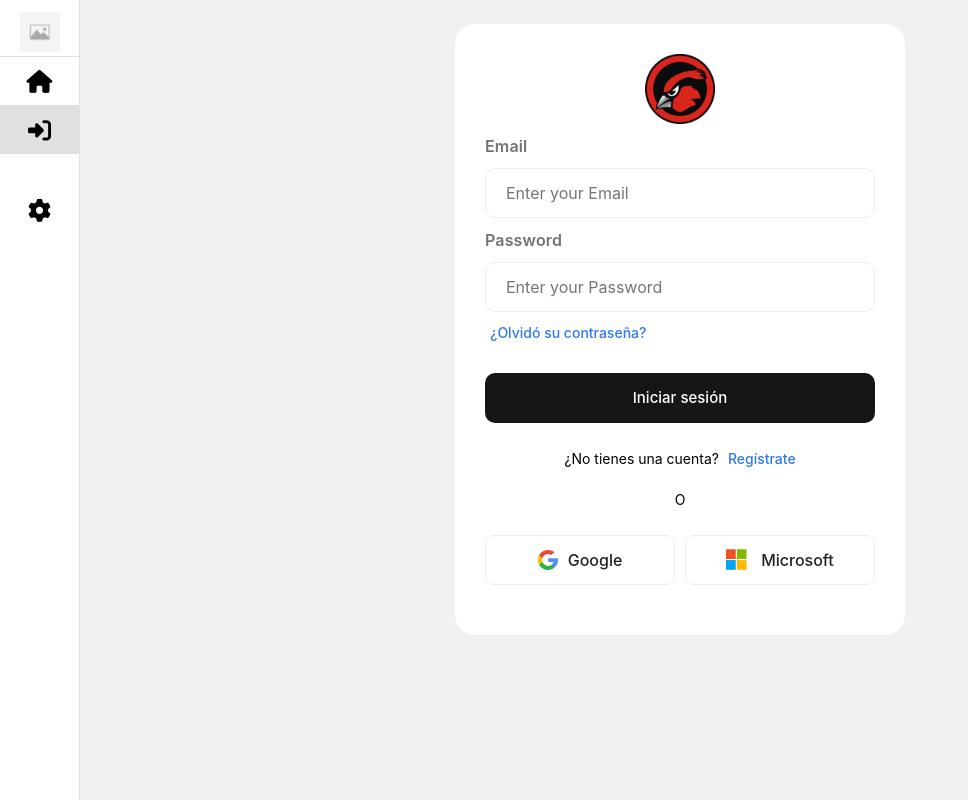
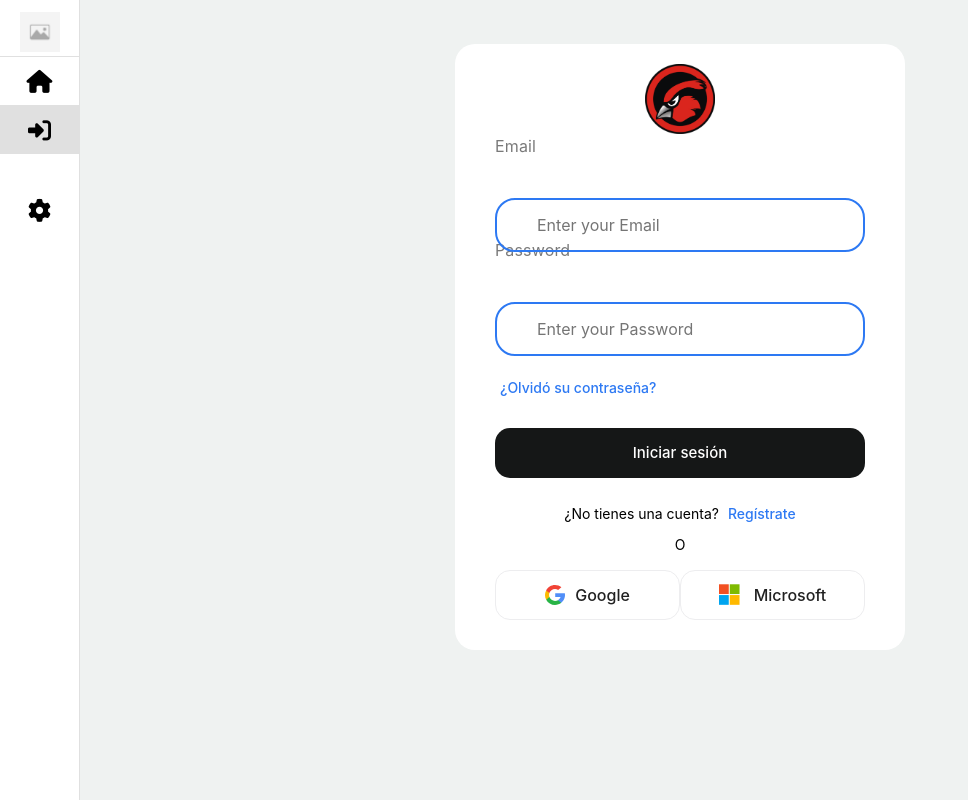
Before and after one commit to ArturoCCS/frontend_edu_tec, a Vue app: page /login in a window 1280 px wide. Shown: the whole page, without its empty margins (0-968 px from the left). Built offline with nearby package versions, Linux system fonts and the light colour scheme.

Commit message:
Cambio de estilo para el formulario

```diff
--- a/src/styles/_forms.scss
+++ b/src/styles/_forms.scss
@@ -1,75 +1,122 @@
-
-/* From Uiverse.io by micaelgomestavares */
 .form {
   display: flex;
   flex-direction: column;
-    gap: 10px;
   background-color: #ffffff;
-    padding: 30px;
+  margin-top: 20px;
+  padding: 20px 40px;
   width: 450px;
   border-radius: 20px;
-    font-family: -apple-system, BlinkMacSystemFont, 'Segoe UI', Roboto, Oxygen, Ubuntu, Cantarell, 'Open Sans', 'Helvetica Neue', sans-serif;
+  font-family: -apple-system, BlinkMacSystemFont, "Segoe UI", Roboto, Oxygen,
+    Ubuntu, Cantarell, "Open Sans", "Helvetica Neue", sans-serif;
 }
 .img {
   margin: 0 auto;
   width: 70px;
   height: 70px;
 }
-  ::placeholder {
-    font-family: -apple-system, BlinkMacSystemFont, 'Segoe UI', Roboto, Oxygen, Ubuntu, Cantarell, 'Open Sans', 'Helvetica Neue', sans-serif;
-  }
 
 .form button {
   align-self: flex-end;
 }
 
-  .flex-column > label {
-    color: #151717;
-    font-weight: 600;
+
+.inputForm {
+  padding: 30px 0;
+  margin: 10px 0;
+  position: relative;
+  height: 50px;
+  line-height: 50px;
 }
 
-  .inputForm {
-    border: 1.5px solid #ecedec;
-    border-radius: 10px;
-    height: 50px;
-    display: flex;
-    align-items: center;
-    padding-left: 10px;
-    transition: 0.2s ease-in-out;
+
+
+.icon-form{
+  position: absolute;
+  left: 15px;
+  pointer-events: none;
+  z-index: 0;
+  bottom: -5px;
+}
+.password{
+  position: absolute;
+  right: 15px;
+  bottom: -5px;
+  z-index: 200;
+}
+.input {
+  position: absolute;
+  border-radius: 20px;
+  outline: none;
+  border: 2px solid #b4b4b4ab;
+  padding: 0 40px;
+  width: 100%;
+  line-height: 50px;
+  z-index: 100;
+  background: transparent;
+  transition: 0.1s ease;
+  -webkit-transition: 0.1s ease;
+  -moz-transition: 0.1s ease;
+  -ms-transition: 0.1s ease;
+  -o-transition: 0.1s ease;
+  -webkit-border-radius: 20px;
+  -moz-border-radius: 20px;
+  -ms-border-radius: 20px;
+  -o-border-radius: 20px;
 }
 
-  .input {
-    margin-left: 10px;
-    border-radius: 10px;
-    border: none;
-    width: 85%;
-    height: 100%;
+.input:focus,
+.input:valid {
+  color: rgb(0, 0, 0);
+  border: 2px solid #2d79f3;
 }
 
-  .input:focus {
-    outline: none;
+.input:focus + .label-line,
+.input:valid + .label-line,
+.inputForm.error .label-line ,
+.label-line.active {
+  height: 30px;
+  color: #2d79f3;
+  line-height: 30px;
+  margin: 0 26px;
+  transform: translate(5px, -16px) scale(0.90) ;
+  -webkit-transform: translate(5px, -16px) scale(0.90) ;
+  -moz-transform: translate(5px, -16px) scale(0.90) ;
+  -ms-transform: translate(5px, -16px) scale(0.90) ;
+  -o-transform: translate(5px, -16px) scale(0.90) ;
+  z-index: 100;
 }
 
-  .inputForm:focus-within {
-    border: 1.5px solid #2d79f3;
+.input:-webkit-autofill {
+  box-shadow: 0 0 0px 1000px white inset !important;
+  transition: background-color 5000s ease-in-out 0s;
 }
+
+.label-line{
+  position: absolute;
+  padding: 0 10px;
+  margin: 0 35px;
+  color: #0606069c;
+  background-color: #ffffff;
+  transition: 0.2s ease;
+  -webkit-transition: 0.2s ease;
+  -moz-transition: 0.2s ease;
+  -ms-transition: 0.2s ease;
+  -o-transition: 0.2s ease;
+}
+
 
 .flex-row {
   display: flex;
   flex-direction: row;
   align-items: center;
-    gap: 10px;
   justify-content: space-between;
 }
 
-  .flex-row > div > label {
-    font-size: 14px;
-    color: black;
-    font-weight: 400;
-  }
+
 
 .span {
   font-size: 14px;
+  margin-top: 35px;
   margin-left: 5px;
   color: #2d79f3;
   font-weight: 500;
@@ -77,16 +124,20 @@
 }
 
 .button-submit {
-    margin: 20px 0 10px 0;
+  margin: 30px 0 20px 0;
   background-color: #151717;
   border: none;
   color: white;
   font-size: 15px;
   font-weight: 500;
-    border-radius: 10px;
+  border-radius: 15px;
   height: 50px;
   width: 100%;
   cursor: pointer;
+  -webkit-border-radius: 15px;
+  -moz-border-radius: 15px;
+  -ms-border-radius: 15px;
+  -o-border-radius: 15px;
 }
 
 .button-submit:hover {
@@ -104,7 +155,7 @@
   margin-top: 10px;
   width: 100%;
   height: 50px;
-    border-radius: 10px;
+  border-radius: 15px;
   display: flex;
   justify-content: center;
   align-items: center;
@@ -114,9 +165,43 @@
   background-color: white;
   cursor: pointer;
   transition: 0.2s ease-in-out;
+  -webkit-border-radius: 15px;
+  -moz-border-radius: 15px;
+  -ms-border-radius: 15px;
+  -o-border-radius: 15px;
 }
 
 .btn:hover {
   border: 1px solid #2d79f3;
-    ;
 }
+
+.error {
+  .input {
+    border: 2px solid red !important;
+  }
+  .label-line {
+    color: red !important;
+    transition: 0.2s ease;
+    -webkit-transition: 0.2s ease;
+    -moz-transition: 0.2s ease;
+    -ms-transition: 0.2s ease;
+    -o-transition: 0.2s ease;
+  }
+
+}
+
+.error-icon {
+  position: absolute;
+  left: 15px;
+  bottom: -50px;
+  color: red;
+}
+
+.error-message {
+  color: red;
+  font-size: 0.8em;
+  margin-top: 15px;
+  padding-top: 16px;
+  padding-left: 43px;
+  display: block;
+}
```
Lines whose indentation alone changed are shown as unchanged.
